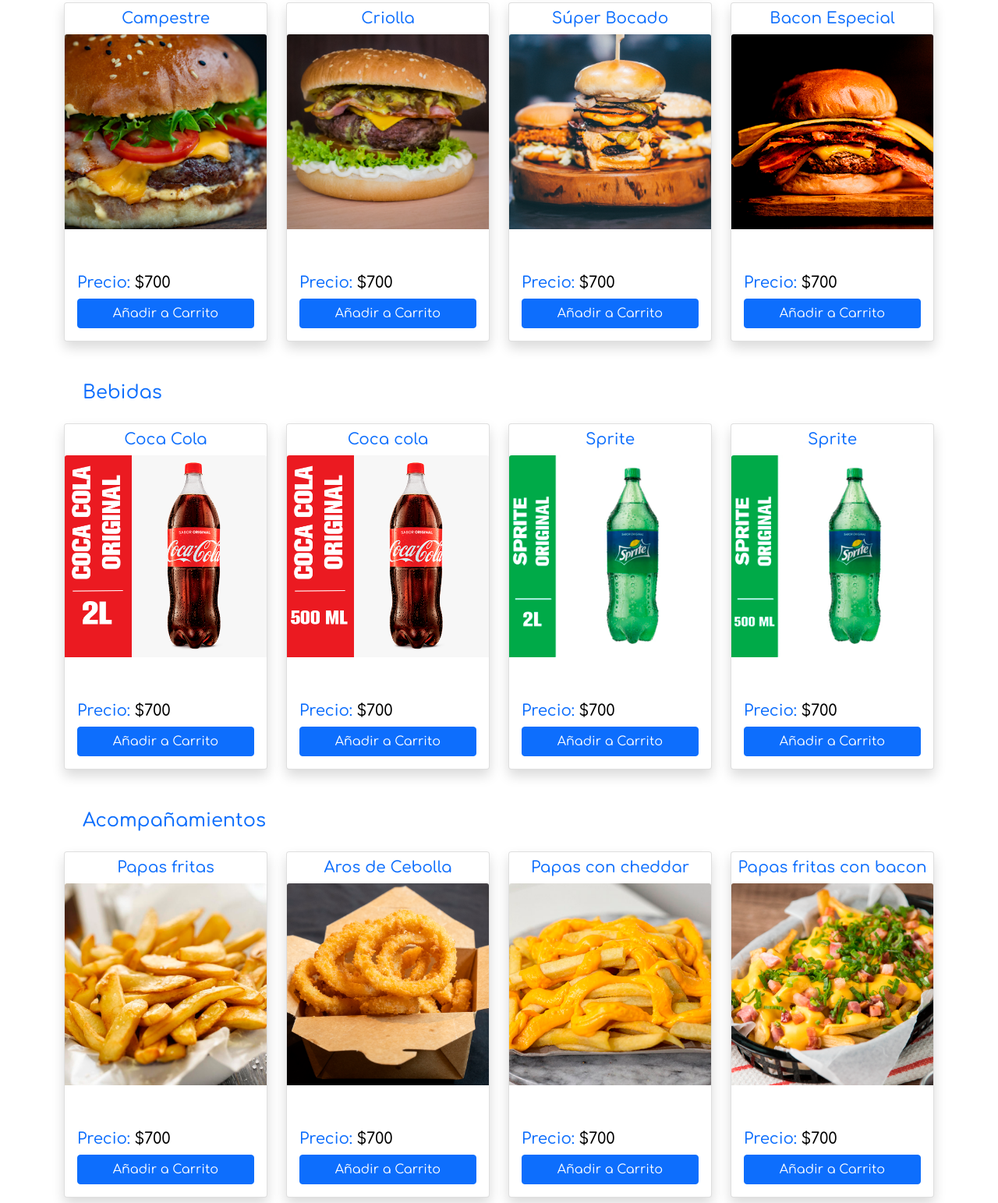
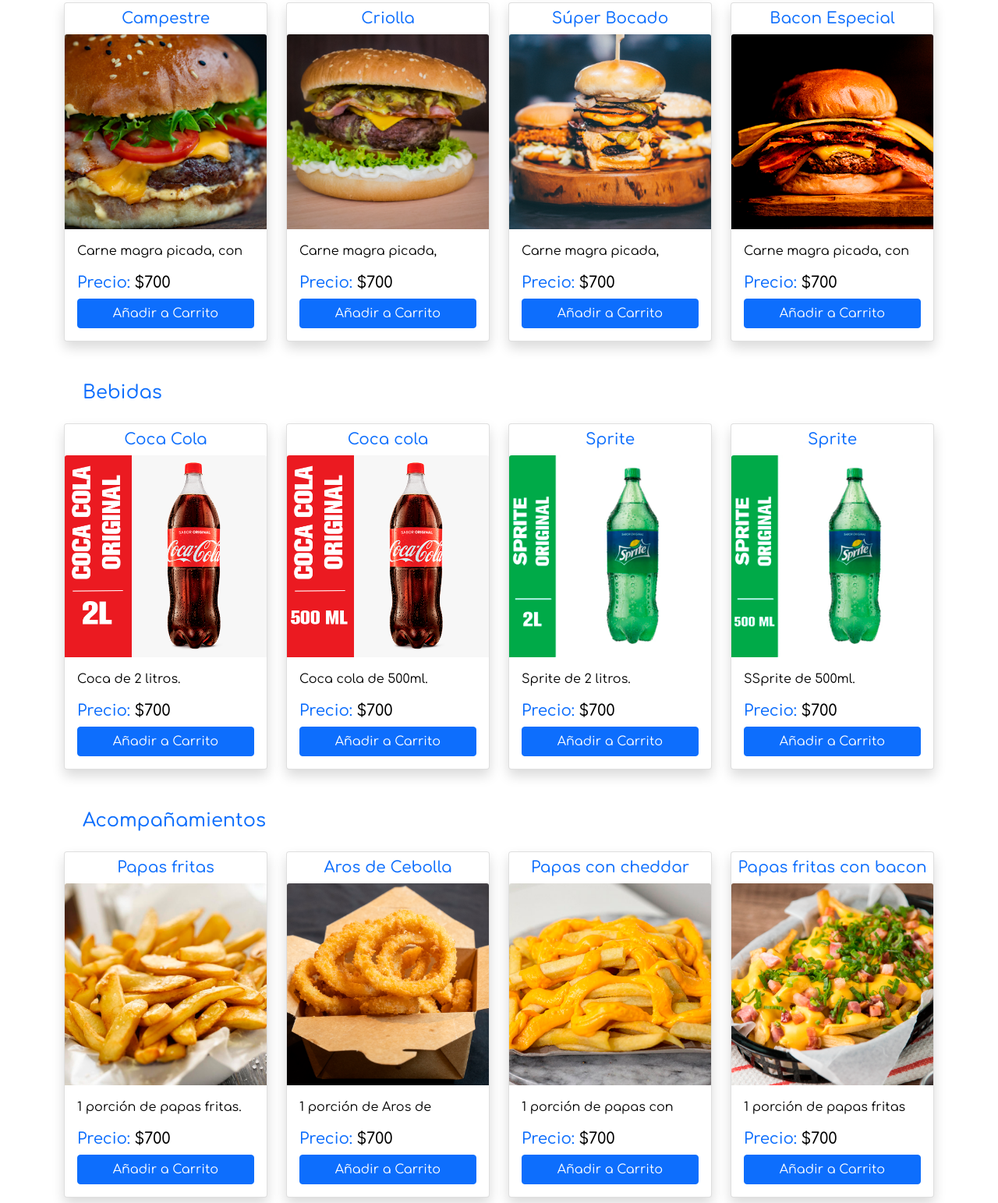
Before and after one commit to yanilimp/carrito-js, a plain HTML site: page index.html in a window 1280 px wide. Shown: the part 178-1721 px from the top of the page at 78% size. Drawn offline with nearby package versions, Linux system fonts and the light colour scheme.

Commit message:
Cambio de color de fuente

```diff
--- a/index.html
+++ b/index.html
@@ -77,7 +77,7 @@
             <h5 class="card-title pt-2 text-center text-primary">Campestre</h5>
             <img src="./imagenes/pexels-valeria-boltneva-1639557@2x.png" class="card-img-top" alt="...">
             <div class="card-body">
-              <p class="card-text text-white-50 description">Carne magra picada, con queso cheddar, jamón cocido,
+              <p class="card-text  description">Carne magra picada, con queso cheddar, jamón cocido,
                 bacon y vegetales.</p>
               <h5 class="text-primary">Precio: <span class="precio">$700</span></h5>
               <div class="d-grid gap-2">
@@ -91,7 +91,7 @@
             <h5 class="card-title pt-2 text-center text-primary">Criolla</h5>
             <img src="./imagenes/pexels-dana-tentis-552056@2x.png" class="card-img-top" alt="...">
             <div class="card-body">
-              <p class="card-text text-white-50 description">Carne magra picada, queso mozza, tocino, salsa especial
+              <p class="card-text  description">Carne magra picada, queso mozza, tocino, salsa especial
                 y vegetales.</p>
               <h5 class="text-primary">Precio: <span class="precio">$700</span></h5>
               <div class="d-grid gap-2">
@@ -105,7 +105,7 @@
             <h5 class="card-title pt-2 text-center text-primary">Súper Bocado</h5>
             <img src="./imagenes/pexels-tioroshi-lazaro-2874989@2x.png" class="card-img-top" alt="...">
             <div class="card-body">
-              <p class="card-text text-white-50 description">Carne magra picada, queso cheddar, tocino, salsa
+              <p class="card-text  description">Carne magra picada, queso cheddar, tocino, salsa
                 especial y vegetales.</p>
               <h5 class="text-primary">Precio: <span class="precio">$700</span></h5>
               <div class="d-grid gap-2">
@@ -119,7 +119,7 @@
             <h5 class="card-title pt-2 text-center text-primary">Bacon Especial</h5>
             <img src="./imagenes/hamburguesa-bacon.png" class="card-img-top" alt="...">
             <div class="card-body">
-              <p class="card-text text-white-50 description">Carne magra picada, con queso cheddar, doble bacon y
+              <p class="card-text  description">Carne magra picada, con queso cheddar, doble bacon y
                 cebolla
                 gratinada.</p>
               <h5 class="text-primary">Precio: <span class="precio">$700</span></h5>
@@ -139,7 +139,7 @@
             <h5 class="card-title pt-2 text-center text-primary">Coca Cola</h5>
             <img src="./imagenes/cocacola2l.png" class="card-img-top" alt="...">
             <div class="card-body">
-              <p class="card-text text-white-50 description">Coca de 2 litros.</p>
+              <p class="card-text  description">Coca de 2 litros.</p>
               <h5 class="text-primary">Precio: <span class="precio">$700</span></h5>
               <div class="d-grid gap-2">
                 <button class="btn btn-primary button">Añadir a Carrito</button>
@@ -152,7 +152,7 @@
             <h5 class="card-title pt-2 text-center text-primary">Coca cola</h5>
             <img src="./imagenes/cocacola500.png" class="card-img-top" alt="...">
             <div class="card-body">
-              <p class="card-text text-white-50 description">Coca cola de 500ml.</p>
+              <p class="card-text  description">Coca cola de 500ml.</p>
               <h5 class="text-primary">Precio: <span class="precio">$700</span></h5>
               <div class="d-grid gap-2">
                 <button class="btn btn-primary button">Añadir a Carrito</button>
@@ -165,7 +165,7 @@
             <h5 class="card-title pt-2 text-center text-primary">Sprite</h5>
             <img src="./imagenes/sprite-2l.png" class="card-img-top" alt="...">
             <div class="card-body">
-              <p class="card-text text-white-50 description">Sprite de 2 litros.</p>
+              <p class="card-text  description">Sprite de 2 litros.</p>
               <h5 class="text-primary">Precio: <span class="precio">$700</span></h5>
               <div class="d-grid gap-2">
                 <button class="btn btn-primary button">Añadir a Carrito</button>
@@ -178,7 +178,7 @@
             <h5 class="card-title pt-2 text-center text-primary">Sprite</h5>
             <img src="./imagenes/sprite-500.png" class="card-img-top" alt="...">
             <div class="card-body">
-              <p class="card-text text-white-50 description">SSprite de 500ml.</p>
+              <p class="card-text  description">SSprite de 500ml.</p>
               <h5 class="text-primary">Precio: <span class="precio">$700</span></h5>
               <div class="d-grid gap-2">
                 <button class="btn btn-primary button">Añadir a Carrito</button>
@@ -196,7 +196,7 @@
             <h5 class="card-title pt-2 text-center text-primary">Papas fritas</h5>
             <img src="./imagenes/papas-fritas.png" class="card-img-top" alt="...">
             <div class="card-body">
-              <p class="card-text text-white-50 description">1 porción de papas fritas.</p>
+              <p class="card-text  description">1 porción de papas fritas.</p>
               <h5 class="text-primary">Precio: <span class="precio">$700</span></h5>
               <div class="d-grid gap-2">
                 <button class="btn btn-primary button">Añadir a Carrito</button>
@@ -209,7 +209,7 @@
             <h5 class="card-title pt-2 text-center text-primary">Aros de Cebolla</h5>
             <img src="./imagenes/pexels-alberta-studios-9738991.png" class="card-img-top" alt="...">
             <div class="card-body">
-              <p class="card-text text-white-50 description">1 porción de Aros de Cebolla.</p>
+              <p class="card-text  description">1 porción de Aros de Cebolla.</p>
               <h5 class="text-primary">Precio: <span class="precio">$700</span></h5>
               <div class="d-grid gap-2">
                 <button class="btn btn-primary button">Añadir a Carrito</button>
@@ -222,7 +222,7 @@
             <h5 class="card-title pt-2 text-center text-primary">Papas con cheddar</h5>
             <img src="./imagenes/papas-con-cheddar.png" class="card-img-top" alt="...">
             <div class="card-body">
-              <p class="card-text text-white-50 description">1 porción de papas con cheddar.</p>
+              <p class="card-text  description">1 porción de papas con cheddar.</p>
               <h5 class="text-primary">Precio: <span class="precio">$700</span></h5>
               <div class="d-grid gap-2">
                 <button class="btn btn-primary button">Añadir a Carrito</button>
@@ -235,7 +235,7 @@
             <h5 class="card-title pt-2 text-center text-primary">Papas fritas con bacon </h5>
             <img src="./imagenes/papas-cheddar.png" class="card-img-top" alt="...">
             <div class="card-body">
-              <p class="card-text text-white-50 description">1 porción de papas fritas con bacon</p>
+              <p class="card-text  description">1 porción de papas fritas con bacon</p>
               <h5 class="text-primary">Precio: <span class="precio">$700</span></h5>
               <div class="d-grid gap-2">
                 <button class="btn btn-primary button">Añadir a Carrito</button>
```
